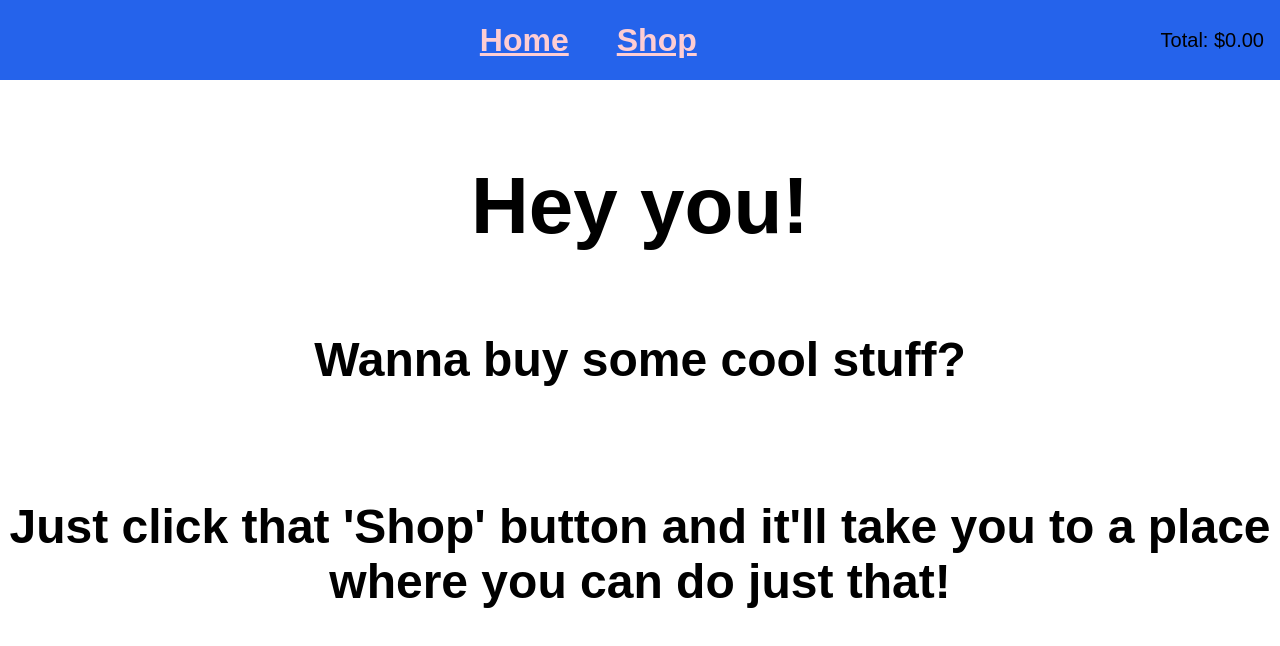
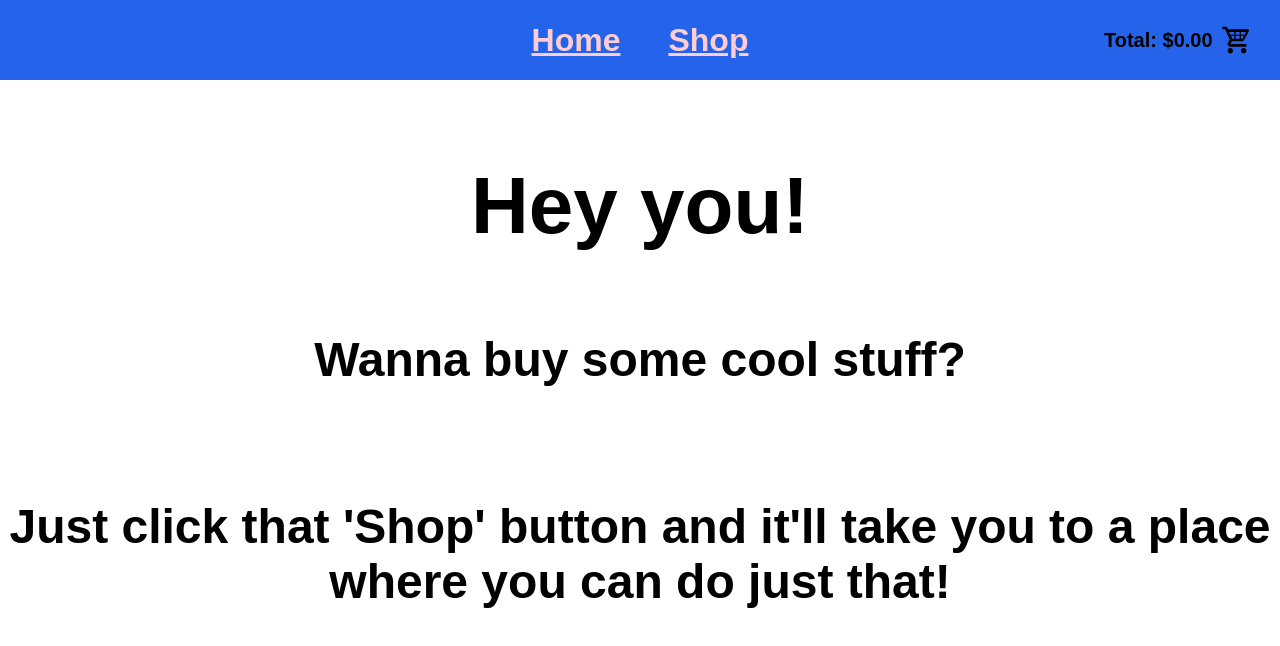
Before and after one commit to antwonthedamaja/odin-shopping-cart, a React (Create React App) app: page / in a window 1280 px wide. Shown: the top 646 px of the page. Built offline with nearby package versions, Linux system fonts and the light colour scheme.

Commit message:
Update styling of header

```diff
--- a/src/component/Nav.js
+++ b/src/component/Nav.js
@@ -2,6 +2,7 @@
 import React from 'react';
 import '../style/Nav.css';
 import { Link } from 'react-router-dom';
+import cartIcon from '../assets/cart-variant.svg';
 
 export default function Nav(props) {
     return (
@@ -11,7 +12,10 @@ export default function Nav(props) {
                 <Link to="/">Home</Link>
                 <Link to="/shop">Shop</Link>
             </nav>
-            <div>Total: ${props.total}</div>
+            <div id="icons">
+                <div>Total: ${props.total}</div>
+                <img src={cartIcon}/>
+            </div>
         </header>
     );
 }
--- a/src/style/Nav.css
+++ b/src/style/Nav.css
@@ -1,11 +1,16 @@
 header {
     background-color: #2563eb;
     display: flex;
-    justify-content: space-between;
-    align-items: center;
     height: 5rem;
     padding: 1rem;
     box-sizing: border-box;
+    align-items: center;
+}
+
+header > div:first-child {
+    margin-right: auto;
+    visibility: hidden;
+    width: 10rem;
 }
 
 nav {
@@ -30,3 +35,16 @@ a:visited {
 header > div:last-child {
     font-size: 1.25rem;
 }
+
+#icons {
+    display: flex;
+    align-items: center;
+    gap: .5rem;
+    font-weight: 700;
+    width: 10rem;
+    margin-left: auto;
+}
+
+header img {
+    width: 2rem;
+}
```
Also changed, not shown: src/assets/cart-variant.svg (added).
